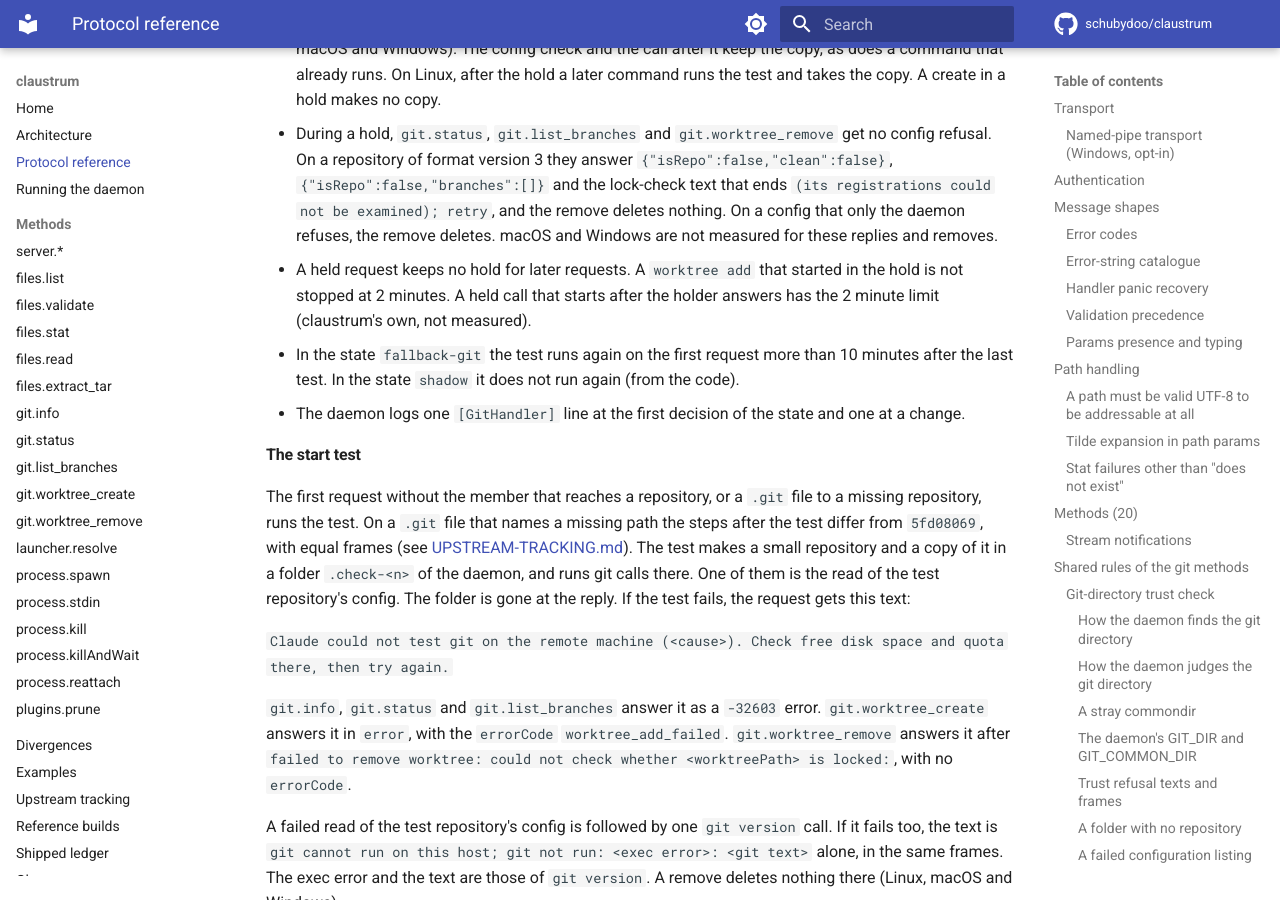
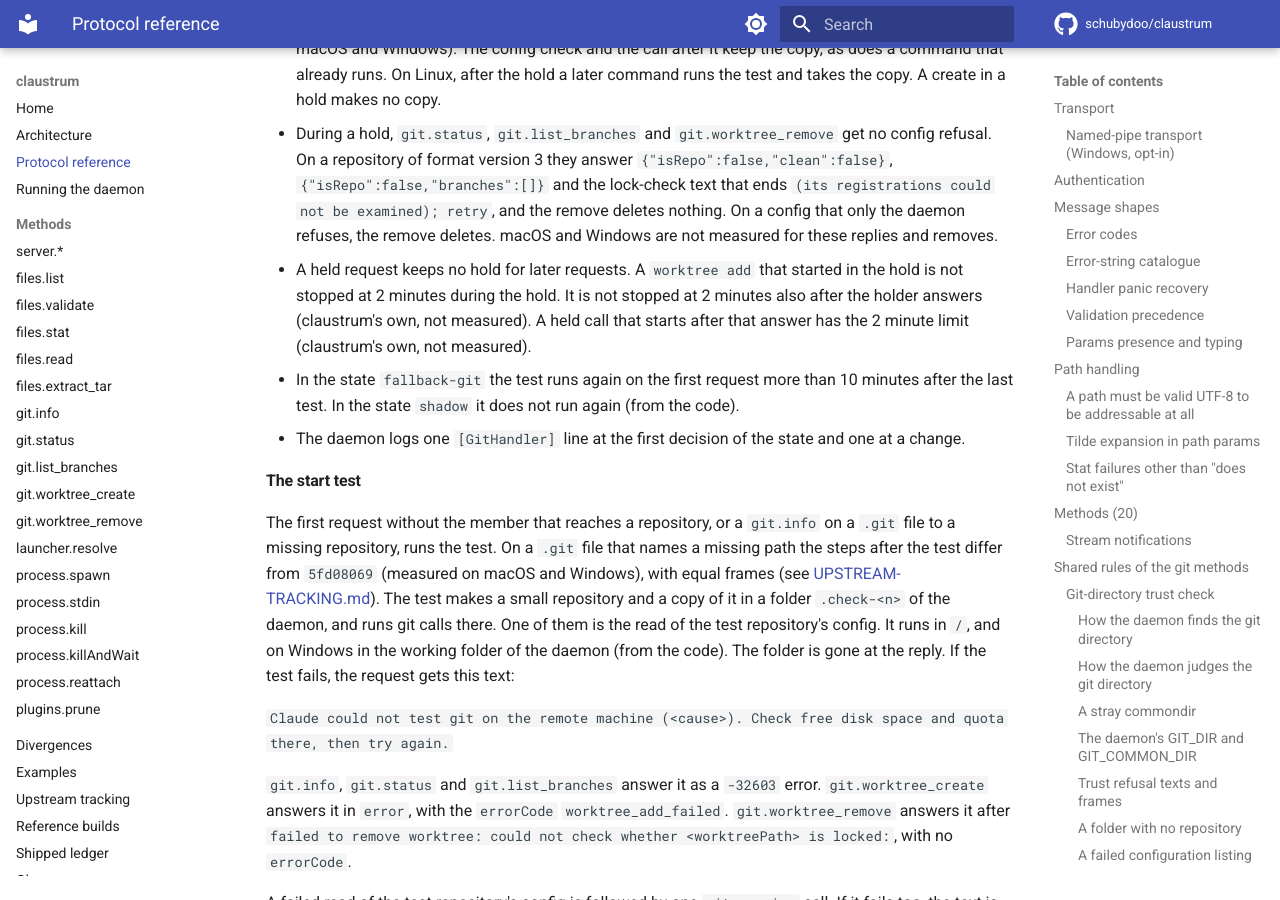
Before and after one commit to schubydoo/claustrum, an MkDocs documentation site: the page built from docs/PROTOCOL.md, in a window 1280 px wide and 900 px high, scrolled down 36944 px. Built offline with MkDocs 1.6.1 and Material for MkDocs 9.7.7, drawn with Linux system fonts in a browser that asks for light colours; comment, search, counter and statistics services are not loaded; some of the changed text lies outside the part shown.

Commit message:
docs: restore the start test, hold and probe rules of the settings copy
Co-Authored-By: Claude Opus 5.5 <noreply@anthropic.com>

```diff
--- a/docs/PROTOCOL.md
+++ b/docs/PROTOCOL.md
@@ -1319,8 +1319,10 @@ sends it, and an error reply has none (Linux, macOS and Windows).
   the remove deletes nothing. On a config that only the daemon refuses, the remove
   deletes. macOS and Windows are not measured for these replies and removes.
 - A held request keeps no hold for later requests. A `worktree add` that started in
-  the hold is not stopped at 2 minutes. A held call that starts after the holder
-  answers has the 2 minute limit (claustrum's own, not measured).
+  the hold is not stopped at 2 minutes during the hold. It is not stopped at 2
+  minutes also after the holder answers (claustrum's own, not measured). A held call
+  that starts after that answer has the 2 minute limit (claustrum's own, not
+  measured).
 - In the state `fallback-git` the test runs again on the first request more than 10
   minutes after the last test. In the state `shadow` it does not run again (from the
   code).
@@ -1329,13 +1331,15 @@ sends it, and an error reply has none (Linux, macOS and Windows).
 
 #### The start test
 
-The first request without the member that reaches a repository, or a `.git` file to
-a missing repository, runs the test. On a `.git` file that names a missing path the
-steps after the test differ from `5fd08069`, with equal frames (see
+The first request without the member that reaches a repository, or a `git.info` on a
+`.git` file to a missing repository, runs the test. On a `.git` file that names a
+missing path the steps after the test differ from `5fd08069` (measured on macOS and
+Windows), with equal frames (see
 [UPSTREAM-TRACKING.md](UPSTREAM-TRACKING.md#triage-gotchas-when-a-probe-result-is-misleading)). The
 test makes a small repository and a copy of it in a folder `.check-<n>` of the
 daemon, and runs git calls there. One of them is the read of the test repository's
-config. The folder is gone at the reply. If the test fails, the request gets this
+config. It runs in `/`, and on Windows in the working folder of the daemon (from the
+code). The folder is gone at the reply. If the test fails, the request gets this
 text:
 
 `Claude could not test git on the remote machine (<cause>). Check free disk space and quota there, then try again.`
@@ -1474,7 +1478,8 @@ blocks of rewritten URLs. The file ends with
 #### The call about the repository
 
 In the state `shadow` the daemon asks git about the repository before the calls of
-the method, with one `rev-parse` call in the root of the work tree. The call names
+the method. The call is `-c core.hooksPath=<null device> -c core.fsmonitor=false
+rev-parse --git-dir`, in the root of the work tree. It names
 the folder `.probe` of the daemon, and the daemon writes an emptied `.probe/config`
 again when it changed. The call drops the daemon's `GIT_NAMESPACE`,
 `GIT_INDEX_FILE`, `GIT_DISCOVERY_ACROSS_FILESYSTEM` and
@@ -1504,7 +1509,9 @@ One `git version` call also follows a config read that failed with a syntax erro
 
 In the state `shadow` each hardened call carries `GIT_COMMON_DIR=<copy>` and
 `GIT_OBJECT_DIRECTORY=<git directory>/objects`. A call with no `--git-dir=` in its
-arguments also carries `GIT_DIR` and `GIT_WORK_TREE` (Linux, macOS and Windows).
+arguments also carries `GIT_DIR` and `GIT_WORK_TREE` (Linux, macOS and Windows). The
+four come right after the profile values, in that order (order measured on Linux and
+macOS).
 [Hardened git calls](#hardened-git-calls) has the other points of a call.
 
 #### `config.worktree`
@@ -1515,7 +1522,7 @@ place, in a repository with that extension and a `config.worktree` file. The
 `worktreeConfig` values `2` and `10` turn that extension on.
 
 - Each key of the copied settings file but the format version, `extensions.*` and
-  `core.bare` goes to the git calls as one `-c` item, with the value of the copy,
+  `core.bare` goes before the option list of the git calls as one `-c` item, with the value of the copy,
   sorted by key. Six keys are measured. Other keys and a repeated key are not
   measured. A call on a linked worktree gets the items of its own file.
 - A new worktree of `git.worktree_create` gets its own `config.worktree` file. See
```
Also changed, not shown: other parts of docs/PROTOCOL.md (+1 -1 lines).
